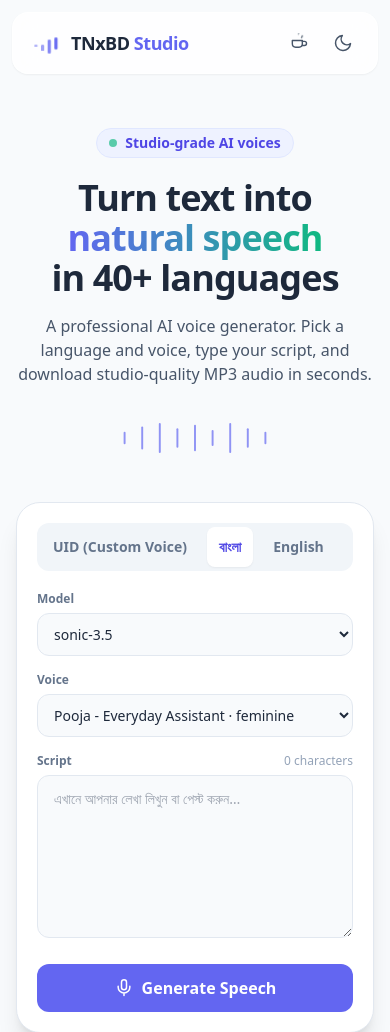
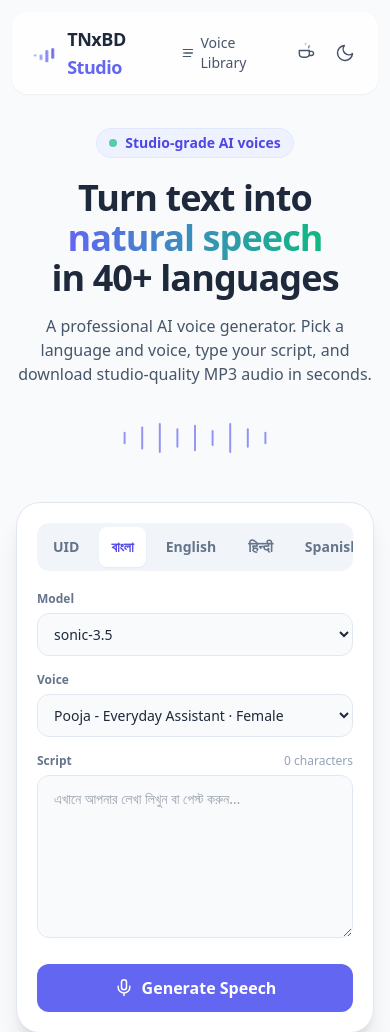
Before and after one commit to nayem-48ai/cartesia-tts-studio, a Flask app: page / in a window 390 px wide. Shown: the top 1032 px of the page. Run offline with Flask 3, Linux system fonts and the light colour scheme; some libraries are stand-ins or nearby versions.

Commit message:
UI tweaks: UID label, email, responsive nav, dynamic Voice Library button, gender labels (#11)
* SEO: consolidate canonical to speakee, add Organization JSON-LD, How-it-works + 42-language sections, expanded FAQ, nofollow external links

* SEO: hardcode sitemap/robots to primary domain speakee.tnxbd.top for canonical consolidation

* Redirect all non-speakee hosts (vercel.app defaults + deployment URLs) to speakee.tnxbd.top via 301

* Add: 4 Bangla owned voices, UID custom-voice option with validity check, /library browser page (search/filter/copy), custom-voice FAQ

* Rename UID tab, update email, responsive nav, dynamic Voice Library button in UID mode, Male/Female/High Profiled person gender labels

```diff
--- a/app.py
+++ b/app.py
@@ -59,7 +59,7 @@ MODELS_BY_LANG = {
 }
 
 LANG_DISPLAY = {
-    "uid": "UID (Custom Voice)", "bn": "বাংলা", "en": "English", "hi": "हिन्दी", "es": "Spanish", "fr": "French",
+    "uid": "UID", "bn": "বাংলা", "en": "English", "hi": "हिन्दी", "es": "Spanish", "fr": "French",
     "de": "German", "ar": "Arabic", "ja": "Japanese", "ko": "Korean", "pt": "Portuguese",
     "it": "Italian", "nl": "Dutch", "pl": "Polish", "zh": "Chinese", "ru": "Russian",
     "sv": "Swedish", "te": "Telugu", "tl": "Tagalog", "tr": "Turkish", "ta": "Tamil",
--- a/templates/index.html
+++ b/templates/index.html
@@ -120,7 +120,7 @@
       {"@type":"Question","name":"Can I generate Bangla (Bengali) text to speech?","acceptedAnswer":{"@type":"Answer","text":"Yes. TNxBD Studio includes natural Bangla TTS voices. Choose Bangla from the language list, pick a voice, type Bengali text, and generate a downloadable MP3."}},
       {"@type":"Question","name":"Is there a Hindi TTS voice generator?","acceptedAnswer":{"@type":"Answer","text":"Yes. Hindi TTS is supported with clear male and female voices. Select Hindi, enter your text in Devanagari, generate the audio, and download it as MP3."}},
       {"@type":"Question","name":"How do I use the TTS API?","acceptedAnswer":{"@type":"Answer","text":"Send a JSON POST to /api/tts with fields language, model, voice_id and text. The endpoint returns MP3 audio and needs no API key. Example requests are shown under the API section."}},
-      {"@type":"Question","name":"Can I use a custom voice model that isn't in the list?","acceptedAnswer":{"@type":"Answer","text":"Yes. If you have a voice you want cloned, email hello@tnxbd.top with the audio file attached and it will be added to the studio."}}
+      {"@type":"Question","name":"Can I use a custom voice model that isn't in the list?","acceptedAnswer":{"@type":"Answer","text":"Yes. If you have a voice you want cloned, email mdtorikulislam5748@gmail.com with the audio file attached and it will be added to the studio."}}
     ]
   }
   </script>
@@ -156,7 +156,7 @@
         <span class="font-extrabold text-lg tracking-tight">TNxBD <span class="text-brand-500">Studio</span></span>
       </div>
       <div class="flex items-center gap-2">
-        <a href="/library" class="hidden sm:inline-flex items-center gap-1.5 text-sm font-medium text-slate-600 dark:text-slate-300 hover:text-brand-600 px-3 py-1.5 rounded-lg hover:bg-slate-100 dark:hover:bg-slate-800 transition-colors cursor-pointer">
+        <a href="/library" class="inline-flex items-center gap-1.5 text-sm font-medium text-slate-600 dark:text-slate-300 hover:text-brand-600 px-2.5 sm:px-3 py-1.5 rounded-lg hover:bg-slate-100 dark:hover:bg-slate-800 transition-colors cursor-pointer">
           <svg class="w-4 h-4" viewBox="0 0 24 24" fill="none" stroke="currentColor" stroke-width="1.8"><path d="M4 6h16M4 12h16M4 18h10" stroke-linecap="round" stroke-linejoin="round"/><path d="M4 6h16M7 12h13M4 18h13" stroke-linecap="round" stroke-linejoin="round"/></svg>
           Voice Library
         </a>
@@ -342,7 +342,8 @@
           <h2 class="text-lg font-bold">Selected voice details</h2>
           <svg class="chev w-5 h-5 ml-auto text-slate-400" viewBox="0 0 24 24" fill="none" stroke="currentColor" stroke-width="1.8"><path d="M6 9l6 6 6-6" stroke-linecap="round" stroke-linejoin="round"/></svg>
         </summary>
-        <div class="vbody mt-4 rounded-xl bg-slate-50 dark:bg-slate-800 border border-slate-200 dark:border-slate-700 px-4 py-3 flex items-center justify-between gap-3">
+        <div class="vbody mt-4 rounded-xl bg-slate-50 dark:bg-slate-800 border border-slate-200 dark:border-slate-700 px-4 py-3">
+          <div id="voiceDetailBody" class="flex items-center justify-between gap-3">
             <div class="min-w-0">
               <p class="text-[10px] font-semibold text-slate-400 uppercase tracking-wide">Name</p>
               <p id="voiceName" class="text-sm font-semibold text-slate-700 dark:text-slate-200 truncate">—</p>
@@ -355,6 +356,11 @@
               <svg class="w-4 h-4" viewBox="0 0 24 24" fill="none" stroke="currentColor" stroke-width="1.8"><rect x="9" y="9" width="11" height="11" rx="2"/><path d="M5 15V5a2 2 0 0 1 2-2h10" stroke-linecap="round"/></svg>
               Copy ID
             </button>
+          </div>
+          <a id="uidLibBtn" href="/library" class="hidden w-full items-center justify-center gap-2 text-sm font-semibold text-white bg-brand-500 hover:bg-brand-600 px-4 py-2.5 rounded-xl cursor-pointer">
+            <svg class="w-4 h-4" viewBox="0 0 24 24" fill="none" stroke="currentColor" stroke-width="1.8"><path d="M4 6h16M7 12h13M4 18h13" stroke-linecap="round" stroke-linejoin="round"/></svg>
+            Voice Library
+          </a>
         </div>
       </details>
 
@@ -486,7 +492,7 @@
           </div>
           <div class="rounded-2xl border border-slate-200 dark:border-slate-800 bg-white dark:bg-slate-900 p-4">
             <h3 class="font-semibold text-slate-800 dark:text-slate-100">Can I use a custom voice model that isn't in the list?</h3>
-            <p class="mt-1 text-sm text-slate-500 dark:text-slate-400">Yes. If you have a voice you'd like cloned, email me at <a href="mailto:hello@tnxbd.top" class="font-semibold text-brand-600 dark:text-brand-300 hover:underline">hello@tnxbd.top</a> with the audio file attached and I'll add it to the studio.</p>
+            <p class="mt-1 text-sm text-slate-500 dark:text-slate-400">Yes. If you have a voice you'd like cloned, email me at <a href="mailto:mdtorikulislam5748@gmail.com" class="font-semibold text-brand-600 dark:text-brand-300 hover:underline">mdtorikulislam5748@gmail.com</a> with the audio file attached and I'll add it to the studio.</p>
           </div>
         </div>
       </section>
@@ -569,6 +575,7 @@
     let currentLang = 'bn';
     const $ = (id) => document.getElementById(id);
     const getVoiceId = () => (currentLang === 'uid') ? ($('uidInput').value || '').trim() : ($('voiceSel').value || '');
+    const genderLabel = (g) => (g === 'feminine') ? 'Female' : (g === 'masculine') ? 'Male' : 'High Profiled person';
     const fmtTime = (t) => { if (!isFinite(t) || t < 0) t = 0; const m = Math.floor(t / 60), s = Math.floor(t % 60); return m + ':' + String(s).padStart(2, '0'); };
 
     async function loadLanguages() {
@@ -607,15 +614,19 @@
         $('voiceSel').style.display = 'none';
         $('uidInput').style.display = '';
         $('uidInput').value = '';
+        $('voiceDetailBody').style.display = 'none';
+        $('uidLibBtn').classList.remove('hidden');
       } else {
         $('voiceLabel').textContent = 'Voice';
         $('voiceSel').style.display = '';
         $('uidInput').style.display = 'none';
+        $('voiceDetailBody').style.display = '';
+        $('uidLibBtn').classList.add('hidden');
         const vRes = await fetch('/api/voices?language=' + lang).then(r => r.json());
         const vSel = $('voiceSel'); vSel.innerHTML = '';
         (vRes.voices || []).forEach(v => {
         const o = document.createElement('option'); o.value = v.id;
-          o.textContent = v.name + ' · ' + v.gender;
+        o.textContent = v.name + ' · ' + genderLabel(v.gender);
         o.dataset.gender = v.gender; vSel.appendChild(o);
         });
       }
@@ -652,7 +663,7 @@
       if (!sel.value) return;
       const opt = sel.selectedOptions[0];
       $('voiceName').textContent = opt ? opt.textContent.split(' · ')[0] : '—';
-      $('voiceGender').textContent = opt ? (opt.dataset.gender || '—') : '—';
+      $('voiceGender').textContent = opt ? genderLabel(opt.dataset.gender) : '—';
       $('voiceId').textContent = sel.value;
     }
 
```
Also changed, not shown: templates/library.html (+4 -3 lines). Lines whose indentation alone changed are shown as unchanged.
